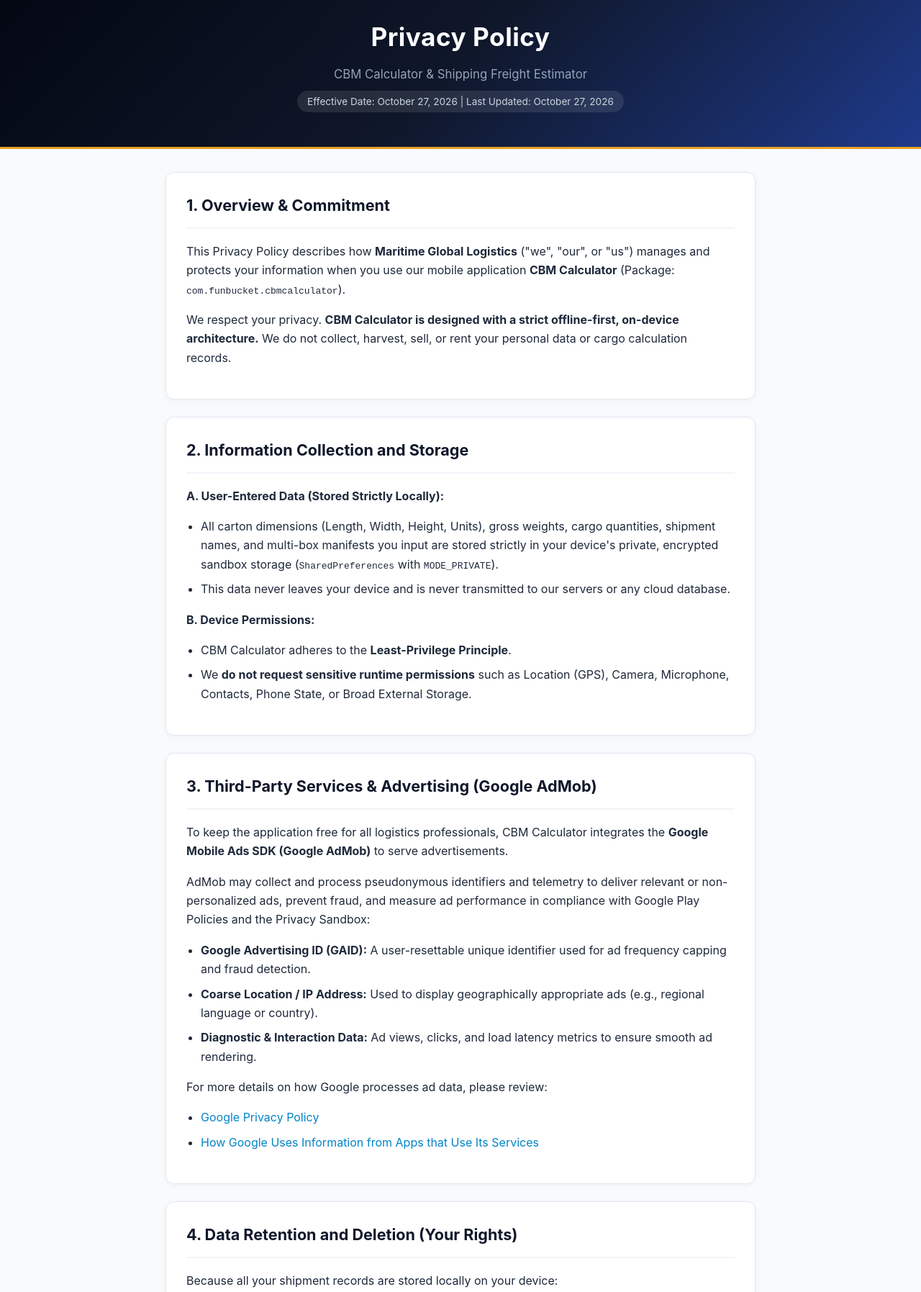
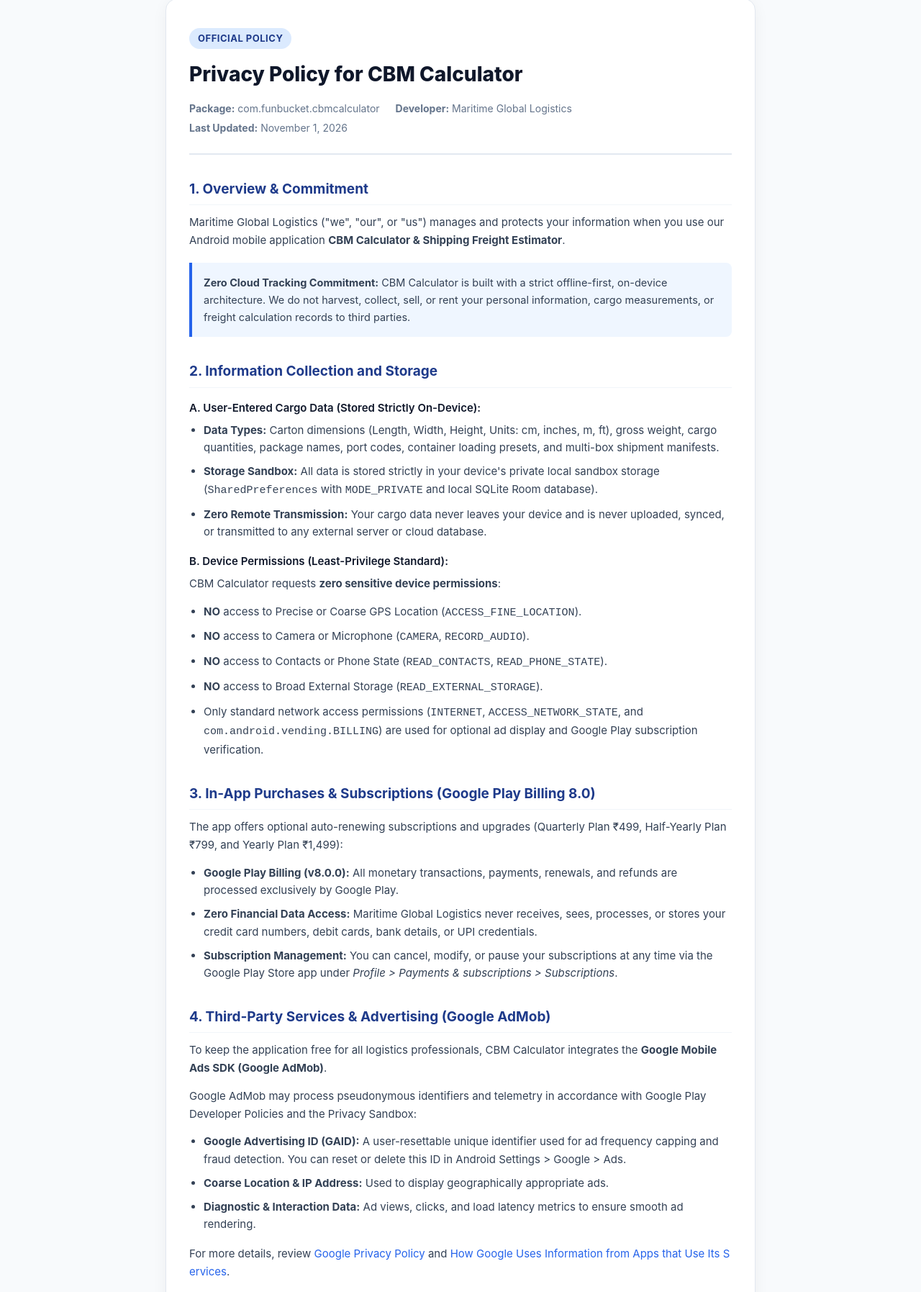
Before and after one commit to VinayTikkiwal/vinaytikkiwal.github.io, a plain HTML site: page cbm-privacy-policy.html in a window 1280 px wide. Shown: the part 26-1821 px from the top of the page at 72% size. Drawn offline with Linux system fonts and the light colour scheme.

Commit message:
Revise privacy policy and update styles
Updated the privacy policy to reflect the new developer name and added a meta description. Adjusted styles and layout for improved readability and consistency.

```diff
--- a/cbm-privacy-policy.html
+++ b/cbm-privacy-policy.html
@@ -3,202 +3,250 @@
 <head>
   <meta charset="UTF-8">
   <meta name="viewport" content="width=device-width, initial-scale=1.0">
-  <title>Privacy Policy - CBM Calculator</title>
+  <title>Privacy Policy - CBM Calculator | Maritime Global Logistics</title>
+  <meta name="description" content="Official Privacy Policy for CBM Calculator Android App by Maritime Global Logistics.">
   <style>
     :root {
-      --primary: #0284c7;
-      --navy: #0f172a;
+      --primary: #1e3a8a;
+      --primary-dark: #0f172a;
+      --accent: #2563eb;
+      --text: #334155;
+      --text-dark: #0f172a;
       --bg: #f8fafc;
       --card-bg: #ffffff;
-      --text: #1e293b;
-      --text-muted: #64748b;
       --border: #e2e8f0;
-      --accent: #e89e23;
+    }
+    * {
+      box-sizing: border-box;
+      margin: 0;
+      padding: 0;
     }
     body {
       font-family: -apple-system, BlinkMacSystemFont, "Segoe UI", Roboto, Helvetica, Arial, sans-serif;
       line-height: 1.65;
       color: var(--text);
       background-color: var(--bg);
-      margin: 0;
-      padding: 0;
-    }
-    .header {
-      background: linear-gradient(135deg, #030712 0%, #0f172a 50%, #1e3a8a 100%);
-      color: #ffffff;
-      padding: 48px 24px;
-      text-align: center;
-      border-bottom: 3px solid var(--accent);
-    }
-    .header h1 {
-      margin: 0 0 10px 0;
-      font-size: 2.2rem;
-      letter-spacing: 0.5px;
-    }
-    .header .subtitle {
-      color: #94a3b8;
-      font-size: 1.05rem;
-      margin-bottom: 8px;
-    }
-    .header .meta {
-      font-size: 0.85rem;
-      color: #cbd5e1;
-      background: rgba(255,255,255,0.1);
-      display: inline-block;
-      padding: 4px 14px;
-      border-radius: 20px;
+      padding: 24px 16px;
     }
     .container {
       max-width: 820px;
-      margin: 32px auto 60px auto;
-      padding: 0 20px;
-    }
-    .card {
+      margin: 0 auto;
       background: var(--card-bg);
-      border-radius: 12px;
-      padding: 28px;
-      margin-bottom: 24px;
-      box-shadow: 0 2px 8px rgba(0,0,0,0.04);
+      border-radius: 16px;
+      padding: 40px 32px;
+      box-shadow: 0 4px 20px rgba(0, 0, 0, 0.05);
       border: 1px solid var(--border);
     }
-    .card h2 {
-      margin-top: 0;
-      color: var(--navy);
-      font-size: 1.35rem;
-      display: flex;
-      align-items: center;
-      gap: 10px;
-      border-bottom: 2px solid #f1f5f9;
-      padding-bottom: 12px;
+    header {
+      border-bottom: 2px solid var(--border);
+      padding-bottom: 24px;
+      margin-bottom: 32px;
     }
     .badge {
       display: inline-block;
-      background: #e0f2fe;
-      color: #0369a1;
-      padding: 3px 10px;
-      border-radius: 6px;
-      font-size: 0.8rem;
+      background-color: #dbeafe;
+      color: var(--primary);
+      font-size: 13px;
+      font-weight: 700;
+      padding: 4px 12px;
+      border-radius: 9999px;
+      margin-bottom: 12px;
+      text-transform: uppercase;
+      letter-spacing: 0.5px;
+    }
+    h1 {
+      font-size: 28px;
+      color: var(--text-dark);
+      font-weight: 800;
+      margin-bottom: 8px;
+    }
+    .meta-info {
+      font-size: 14px;
+      color: #64748b;
+    }
+    .meta-info span {
+      display: inline-block;
+      margin-right: 18px;
+      margin-top: 4px;
+    }
+    h2 {
+      font-size: 19px;
+      color: var(--primary);
+      margin-top: 32px;
+      margin-bottom: 12px;
+      padding-bottom: 6px;
+      border-bottom: 1px solid #f1f5f9;
+      font-weight: 700;
+    }
+    h3 {
+      font-size: 15px;
+      color: var(--text-dark);
+      margin-top: 16px;
+      margin-bottom: 6px;
       font-weight: 600;
     }
+    p {
+      margin-bottom: 14px;
+      font-size: 15px;
+    }
     ul {
-      padding-left: 20px;
+      margin-left: 20px;
+      margin-bottom: 16px;
     }
     li {
       margin-bottom: 8px;
+      font-size: 15px;
+    }
+    .highlight-card {
+      background: #eff6ff;
+      border-left: 4px solid var(--accent);
+      padding: 16px;
+      border-radius: 0 8px 8px 0;
+      margin: 18px 0;
+      font-size: 14.5px;
+    }
+    .contact-box {
+      background: #f8fafc;
+      border: 1px solid var(--border);
+      border-radius: 12px;
+      padding: 20px;
+      margin-top: 16px;
+    }
+    .contact-box p {
+      margin-bottom: 8px;
     }
     a {
-      color: var(--primary);
+      color: var(--accent);
       text-decoration: none;
+      word-break: break-all;
     }
     a:hover {
       text-decoration: underline;
     }
-    .contact-box {
-      background: #f0fdf4;
-      border: 1px solid #bbf7d0;
-      padding: 18px;
-      border-radius: 8px;
-      margin-top: 16px;
+    footer {
+      text-align: center;
+      margin-top: 40px;
+      padding-top: 20px;
+      border-top: 1px solid var(--border);
+      font-size: 13px;
+      color: #94a3b8;
     }
-    .footer {
-      text-align: center;
-      color: var(--text-muted);
-      font-size: 0.85rem;
-      padding: 24px 0 40px 0;
+    @media (max-width: 600px) {
+      .container {
+        padding: 24px 18px;
+      }
+      h1 {
+        font-size: 22px;
+      }
     }
   </style>
 </head>
 <body>
 
-  <div class="header">
-    <h1>Privacy Policy</h1>
-    <div class="subtitle">CBM Calculator & Shipping Freight Estimator</div>
-    <div class="meta">Effective Date: October 27, 2026 | Last Updated: October 27, 2026</div>
+<div class="container">
+  <header>
+    <div class="badge">Official Policy</div>
+    <h1>Privacy Policy for CBM Calculator</h1>
+    <div class="meta-info">
+      <span><strong>Package:</strong> com.funbucket.cbmcalculator</span>
+      <span><strong>Developer:</strong> Maritime Global Logistics</span>
+      <span><strong>Last Updated:</strong> November 1, 2026</span>
     </div>
+  </header>
 
-  <div class="container">
+  <section>
+    <h2>1. Overview & Commitment</h2>
+    <p>Maritime Global Logistics ("we", "our", or "us") manages and protects your information when you use our Android mobile application <strong>CBM Calculator & Shipping Freight Estimator</strong>.</p>
+    <div class="highlight-card">
+      <strong>Zero Cloud Tracking Commitment:</strong> CBM Calculator is built with a strict offline-first, on-device architecture. We do not harvest, collect, sell, or rent your personal information, cargo measurements, or freight calculation records to third parties.
+    </div>
+  </section>
 
-    <div class="card">
-      <h2>1. Overview & Commitment</h2>
-      <p>This Privacy Policy describes how <strong>Maritime Global Logistics</strong> ("we", "our", or "us") manages and protects your information when you use our mobile application <strong>CBM Calculator</strong> (Package: <code>com.funbucket.cbmcalculator</code>).</p>
-      <p>We respect your privacy. <strong>CBM Calculator is designed with a strict offline-first, on-device architecture.</strong> We do not collect, harvest, sell, or rent your personal data or cargo calculation records.</p>
-    </div>
+  <section>
+    <h2>2. Information Collection and Storage</h2>
+    <h3>A. User-Entered Cargo Data (Stored Strictly On-Device):</h3>
+    <ul>
+      <li><strong>Data Types:</strong> Carton dimensions (Length, Width, Height, Units: cm, inches, m, ft), gross weight, cargo quantities, package names, port codes, container loading presets, and multi-box shipment manifests.</li>
+      <li><strong>Storage Sandbox:</strong> All data is stored strictly in your device's private local sandbox storage (<code>SharedPreferences</code> with <code>MODE_PRIVATE</code> and local SQLite Room database).</li>
+      <li><strong>Zero Remote Transmission:</strong> Your cargo data never leaves your device and is never uploaded, synced, or transmitted to any external server or cloud database.</li>
+    </ul>
 
-    <div class="card">
-      <h2>2. Information Collection and Storage</h2>
-      <p><strong>A. User-Entered Data (Stored Strictly Locally):</strong></p>
+    <h3>B. Device Permissions (Least-Privilege Standard):</h3>
+    <p>CBM Calculator requests <strong>zero sensitive device permissions</strong>:</p>
     <ul>
-        <li>All carton dimensions (Length, Width, Height, Units), gross weights, cargo quantities, shipment names, and multi-box manifests you input are stored strictly in your device's private, encrypted sandbox storage (<code>SharedPreferences</code> with <code>MODE_PRIVATE</code>).</li>
-        <li>This data never leaves your device and is never transmitted to our servers or any cloud database.</li>
+      <li><strong>NO</strong> access to Precise or Coarse GPS Location (<code>ACCESS_FINE_LOCATION</code>).</li>
+      <li><strong>NO</strong> access to Camera or Microphone (<code>CAMERA</code>, <code>RECORD_AUDIO</code>).</li>
+      <li><strong>NO</strong> access to Contacts or Phone State (<code>READ_CONTACTS</code>, <code>READ_PHONE_STATE</code>).</li>
+      <li><strong>NO</strong> access to Broad External Storage (<code>READ_EXTERNAL_STORAGE</code>).</li>
+      <li>Only standard network access permissions (<code>INTERNET</code>, <code>ACCESS_NETWORK_STATE</code>, and <code>com.android.vending.BILLING</code>) are used for optional ad display and Google Play subscription verification.</li>
     </ul>
-      <p><strong>B. Device Permissions:</strong></p>
+  </section>
+
+  <section>
+    <h2>3. In-App Purchases & Subscriptions (Google Play Billing 8.0)</h2>
+    <p>The app offers optional auto-renewing subscriptions and upgrades (Quarterly Plan ₹499, Half-Yearly Plan ₹799, and Yearly Plan ₹1,499):</p>
     <ul>
-        <li>CBM Calculator adheres to the <strong>Least-Privilege Principle</strong>.</li>
-        <li>We <strong>do not request sensitive runtime permissions</strong> such as Location (GPS), Camera, Microphone, Contacts, Phone State, or Broad External Storage.</li>
+      <li><strong>Google Play Billing (v8.0.0):</strong> All monetary transactions, payments, renewals, and refunds are processed exclusively by Google Play.</li>
+      <li><strong>Zero Financial Data Access:</strong> Maritime Global Logistics never receives, sees, processes, or stores your credit card numbers, debit cards, bank details, or UPI credentials.</li>
+      <li><strong>Subscription Management:</strong> You can cancel, modify, or pause your subscriptions at any time via the Google Play Store app under <em>Profile &gt; Payments &amp; subscriptions &gt; Subscriptions</em>.</li>
     </ul>
-    </div>
+  </section>
 
-    <div class="card">
-      <h2>3. Third-Party Services & Advertising (Google AdMob)</h2>
-      <p>To keep the application free for all logistics professionals, CBM Calculator integrates the <strong>Google Mobile Ads SDK (Google AdMob)</strong> to serve advertisements.</p>
-      <p>AdMob may collect and process pseudonymous identifiers and telemetry to deliver relevant or non-personalized ads, prevent fraud, and measure ad performance in compliance with Google Play Policies and the Privacy Sandbox:</p>
+  <section>
+    <h2>4. Third-Party Services & Advertising (Google AdMob)</h2>
+    <p>To keep the application free for all logistics professionals, CBM Calculator integrates the <strong>Google Mobile Ads SDK (Google AdMob)</strong>.</p>
+    <p>Google AdMob may process pseudonymous identifiers and telemetry in accordance with Google Play Developer Policies and the Privacy Sandbox:</p>
     <ul>
-        <li><strong>Google Advertising ID (GAID):</strong> A user-resettable unique identifier used for ad frequency capping and fraud detection.</li>
-        <li><strong>Coarse Location / IP Address:</strong> Used to display geographically appropriate ads (e.g., regional language or country).</li>
-        <li><strong>Diagnostic & Interaction Data:</strong> Ad views, clicks, and load latency metrics to ensure smooth ad rendering.</li>
+      <li><strong>Google Advertising ID (GAID):</strong> A user-resettable unique identifier used for ad frequency capping and fraud detection. You can reset or delete this ID in Android Settings &gt; Google &gt; Ads.</li>
+      <li><strong>Coarse Location &amp; IP Address:</strong> Used to display geographically appropriate ads.</li>
+      <li><strong>Diagnostic &amp; Interaction Data:</strong> Ad views, clicks, and load latency metrics to ensure smooth ad rendering.</li>
     </ul>
-      <p>For more details on how Google processes ad data, please review:</p>
-      <ul>
-        <li><a href="https://policies.google.com/privacy" target="_blank" rel="noopener">Google Privacy Policy</a></li>
-        <li><a href="https://policies.google.com/technologies/ads" target="_blank" rel="noopener">How Google Uses Information from Apps that Use Its Services</a></li>
-      </ul>
-    </div>
+    <p>For more details, review <a href="https://policies.google.com/privacy" target="_blank" rel="noopener">Google Privacy Policy</a> and <a href="https://policies.google.com/technologies/partner-sites" target="_blank" rel="noopener">How Google Uses Information from Apps that Use Its Services</a>.</p>
+  </section>
 
-    <div class="card">
-      <h2>4. Data Retention and Deletion (Your Rights)</h2>
-      <p>Because all your shipment records are stored locally on your device:</p>
+  <section>
+    <h2>5. Data Retention and Deletion (Your Rights)</h2>
+    <p>Because all records remain exclusively on your local device:</p>
     <ul>
       <li><strong>Individual Deletion:</strong> You can delete any saved shipment directly inside the app on the <em>Saved Shipments</em> screen.</li>
-        <li><strong>Complete Purge:</strong> You can purge all app data and calculation history at any time by navigating to your Android device <em>Settings > Apps > CBM Calculator > Storage > Clear Data</em>, or by uninstalling the application.</li>
+      <li><strong>Complete Purge:</strong> You can completely purge all saved data and calculation history at any time by navigating to your Android device <em>Settings &gt; Apps &gt; CBM Calculator &gt; Storage &gt; Clear Data</em>, or by uninstalling the application.</li>
     </ul>
+  </section>
+
+  <section>
+    <h2>6. Children's Privacy (COPPA Compliance)</h2>
+    <p>CBM Calculator is a professional cargo logistics calculation tool intended for freight forwarders, shipping agents, and business operators aged 18 and older. We do not knowingly solicit or collect personal information from children under the age of 13.</p>
+  </section>
+
+  <section>
+    <h2>7. Calculation & Cargo Loading Disclaimer</h2>
+    <p>Calculations, volumetric weight ratios, and container load counts (20ft, 40ft, 40ft HQ, 45ft HQ, and trucks) provided by the application are mathematical estimates based on standard international ISO specifications. Actual loading capacity may vary due to carton stiffness, palletization, dunnage, packing variations, and carrier highway weight regulations.</p>
+  </section>
+
+  <section>
+    <h2>8. Security & Code Integrity</h2>
+    <p>We enforce strict security practices including encrypted network communication (blocking cleartext unencrypted HTTP via Android Network Security Configuration) and ProGuard/R8 code optimization and DEX obfuscation to protect application integrity.</p>
+  </section>
+
+  <section>
+    <h2>9. Changes to this Policy</h2>
+    <p>We may update our Privacy Policy periodically. Any revisions will be published on this page with an updated Effective Date. Continued use of the application constitutes acceptance of any updates.</p>
+  </section>
+
+  <section>
+    <h2>10. Contact Us</h2>
+    <div class="contact-box">
+      <p><strong>Developer Organization:</strong> Maritime Global Logistics</p>
+      <p><strong>Primary Email:</strong> <a href="mailto:maritimegloballogistics@gmail.com">maritimegloballogistics@gmail.com</a></p>
+      <p><strong>Alternate Email:</strong> <a href="mailto:bucketfun2015@gmail.com">bucketfun2015@gmail.com</a></p>
+      <p><strong>Phone / WhatsApp:</strong> +91 9950999881</p>
+      <p><strong>Operating Office:</strong> Jaipur, Rajasthan, India</p>
     </div>
+  </section>
 
-    <div class="card">
-      <h2>5. Children's Privacy (COPPA Compliance)</h2>
-      <p>CBM Calculator is a professional cargo logistics calculation tool intended for freight forwarders, shipping agents, and business operators aged 18 and older. We do not knowingly collect personal information from children under the age of 13.</p>
-    </div>
-
-    <div class="card">
-      <h2>6. Calculation & Loading Disclaimer</h2>
-      <p>Calculations, volumetric weight ratios, and container load counts (20ft, 40ft, 40ft HQ, 45ft HQ, and trucks) provided by the application are mathematical estimates based on standard international ISO specifications. Actual loading capacity may vary due to carton stiffness, palletization, dunnage, packing variations, and carrier highway weight regulations.</p>
-    </div>
-
-    <div class="card">
-      <h2>7. Security</h2>
-      <p>We implement strict security practices including enforced HTTPS via Android's Network Security Configuration (blocking cleartext unencrypted HTTP traffic) and code obfuscation to protect application integrity.</p>
-    </div>
-
-    <div class="card">
-      <h2>8. Changes to this Policy</h2>
-      <p>We may update our Privacy Policy periodically. Any changes will be posted on this page with an updated Effective Date. Continued use of the application constitutes acceptance of any updates.</p>
-    </div>
-
-    <div class="card">
-      <h2>9. Contact Us</h2>
-      <p>If you have any questions, inquiries, or feedback regarding this Privacy Policy, please contact our team:</p>
-      <div class="contact-box">
-        <strong>Maritime Global Logistics</strong><br>
-        📧 Email: <a href="mailto:maritimegloballogistics@gmail.com">maritimegloballogistics@gmail.com</a><br>
-        📧 Email: <a href="mailto:bucketfun2015@gmail.com">bucketfun2015@gmail.com</a><br>
-        📞 Phone / WhatsApp: <a href="tel:+919950999881">+91 9950999881</a><br>
-        📍 Operating Office: Jaipur, Rajasthan, India
-      </div>
-    </div>
-
-  </div>
-
-  <div class="footer">
-    &copy; 2026 Maritime Global Logistics. All Rights Reserved. • CBM Calculator
+  <footer>
+    &copy; 2026 Maritime Global Logistics. All Rights Reserved. &bull; CBM Calculator
+  </footer>
 </div>
 
 </body>
```
Lines whose indentation alone changed are shown as unchanged.
